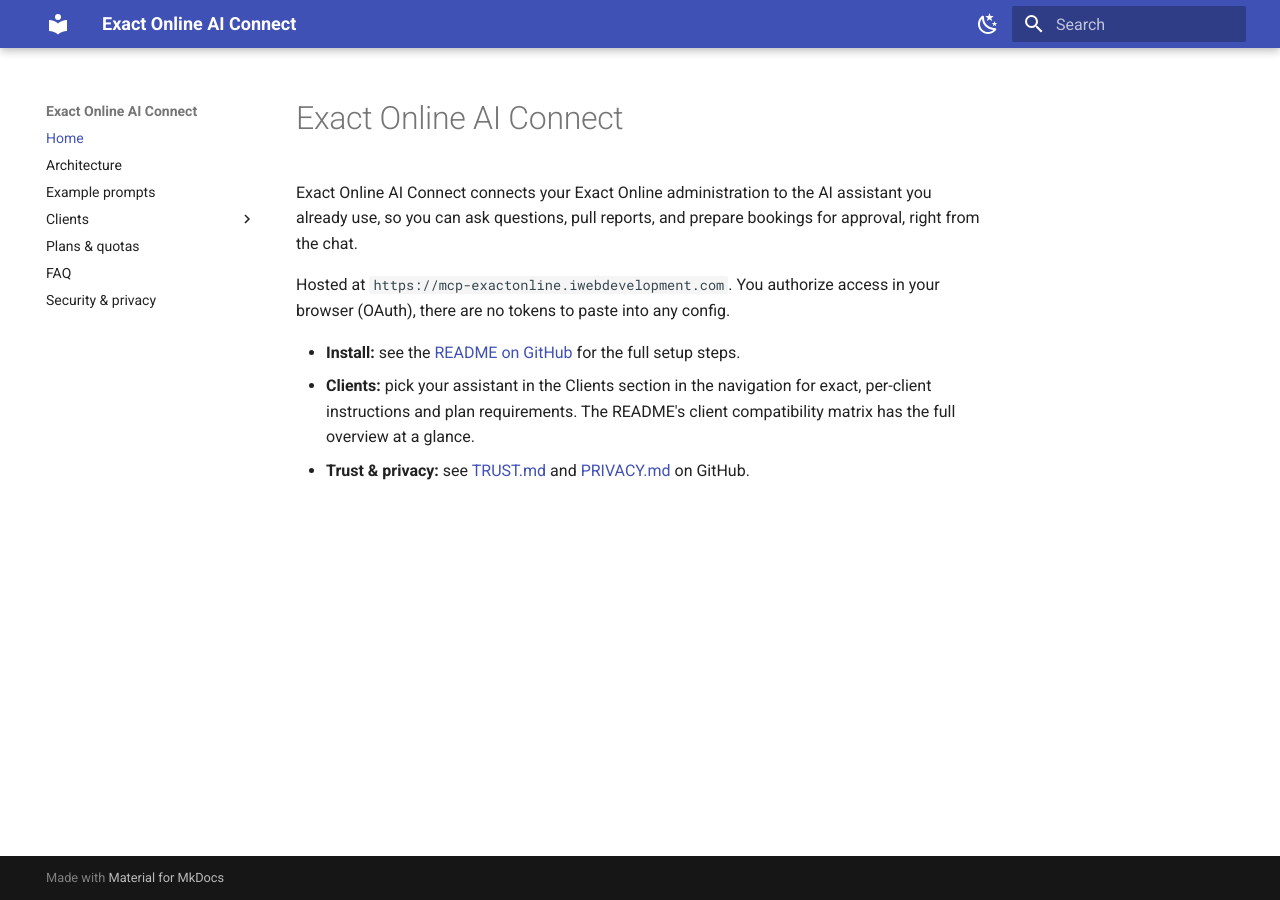
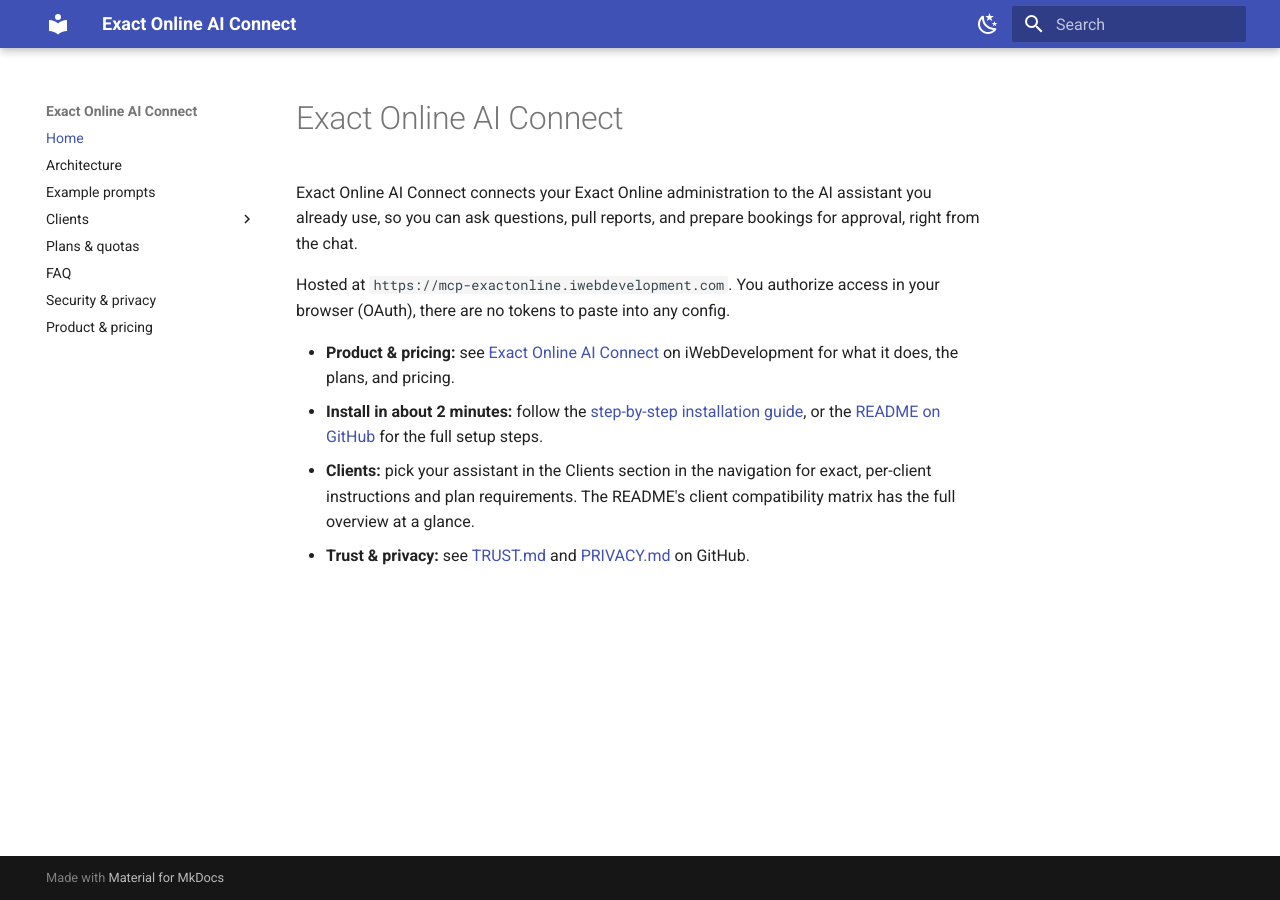
Before and after one commit to iwebdevnl/exact-online-ai-connect, an MkDocs documentation site: the page built from docs/index.md, in a window 1280 px wide. Built offline with MkDocs 1.6.1 and Material for MkDocs 9.7.7, drawn with Linux system fonts in a browser that asks for light colours.

Commit message:
docs: link the product & pricing page (nav + home) alongside the installation guide

```diff
--- a/docs/index.md
+++ b/docs/index.md
@@ -4,6 +4,7 @@
 
 Hosted at `https://mcp-exactonline.iwebdevelopment.com`. You authorize access in your browser (OAuth), there are no tokens to paste into any config.
 
-- **Install:** see the [README on GitHub](https://github.com/iwebdevnl/exact-online-ai-connect) for the full setup steps.
+- **Product & pricing:** see [Exact Online AI Connect](https://www.iwebdevelopment.com/exact-online/ai-mcp-koppeling) on iWebDevelopment for what it does, the plans, and pricing.
+- **Install in about 2 minutes:** follow the [step-by-step installation guide](https://www.iwebdevelopment.com/kennisbank/hoe-werkt-de-exact-online-ai-mcp-koppeling), or the [README on GitHub](https://github.com/iwebdevnl/exact-online-ai-connect) for the full setup steps.
 - **Clients:** pick your assistant in the Clients section in the navigation for exact, per-client instructions and plan requirements. The README's client compatibility matrix has the full overview at a glance.
 - **Trust & privacy:** see [TRUST.md](https://github.com/iwebdevnl/exact-online-ai-connect/blob/main/TRUST.md) and [PRIVACY.md](https://github.com/iwebdevnl/exact-online-ai-connect/blob/main/PRIVACY.md) on GitHub.
--- a/mkdocs.yml
+++ b/mkdocs.yml
@@ -24,6 +24,7 @@
   - Plans & quotas: tiers-and-quotas.md
   - FAQ: faq.md
   - Security & privacy: security-and-privacy.md
+  - Product & pricing: https://www.iwebdevelopment.com/exact-online/ai-mcp-koppeling
 markdown_extensions:
   - admonition
   - pymdownx.superfences:
```
